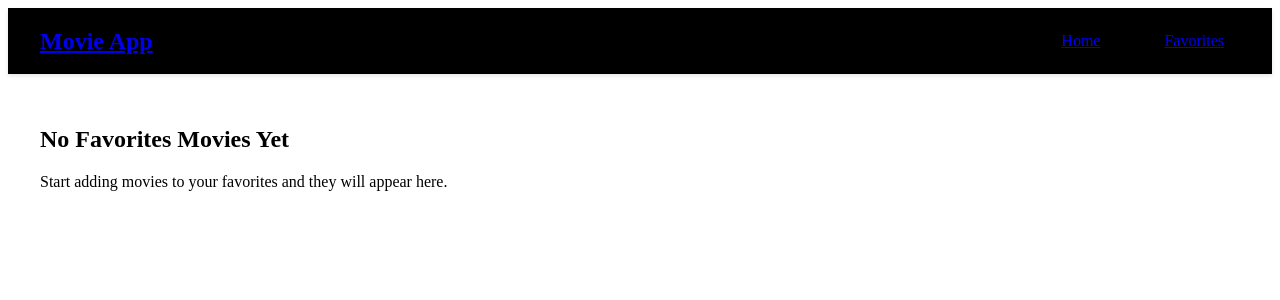
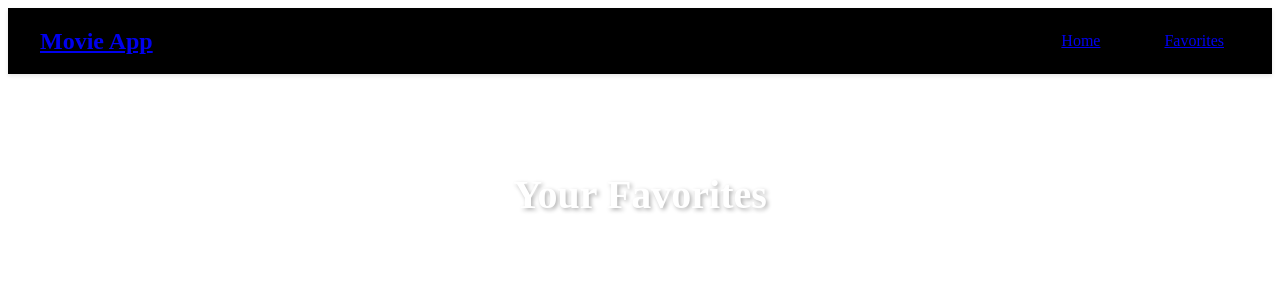
Before and after one commit to pedroinfante92/React-Movie-Favorites-TWT, a React (Vite) app: page /favorites in a window 1280 px wide. Shown: the top 300 px of the page. Built offline with nearby package versions, Linux system fonts and the light colour scheme; the HTML template or start-up script is replaced by a standard one.

Commit message:
feat: display favorite movies on Favorites page

```diff
--- a/src/pages/Favorites.jsx
+++ b/src/pages/Favorites.jsx
@@ -1,8 +1,24 @@
 import "../css/Favorites.css";
+import { useMovieContext } from "../contexts/MovieContext";
+import MovieCard from "../components/MovieCard";
 
 function Favorites() {
+  const { favorites } = useMovieContext();
+
+  if (favorites) {
+    return (
+      <div className="favorites">
+        <h2>Your Favorites</h2>
+        <div className="movies-grid">
+          {favorites.map((movie) => (
+            <MovieCard movie={movie} key={movie.id} />
+          ))}
+        </div>
+      </div>
+    );
+  }
   return (
-    <div>
+    <div className="favorites-empty">
       <h2>No Favorites Movies Yet</h2>
       <p>Start adding movies to your favorites and they will appear here.</p>
     </div>
```
Also changed, not shown: src/components/MovieCard.jsx (+10 -11 lines).
